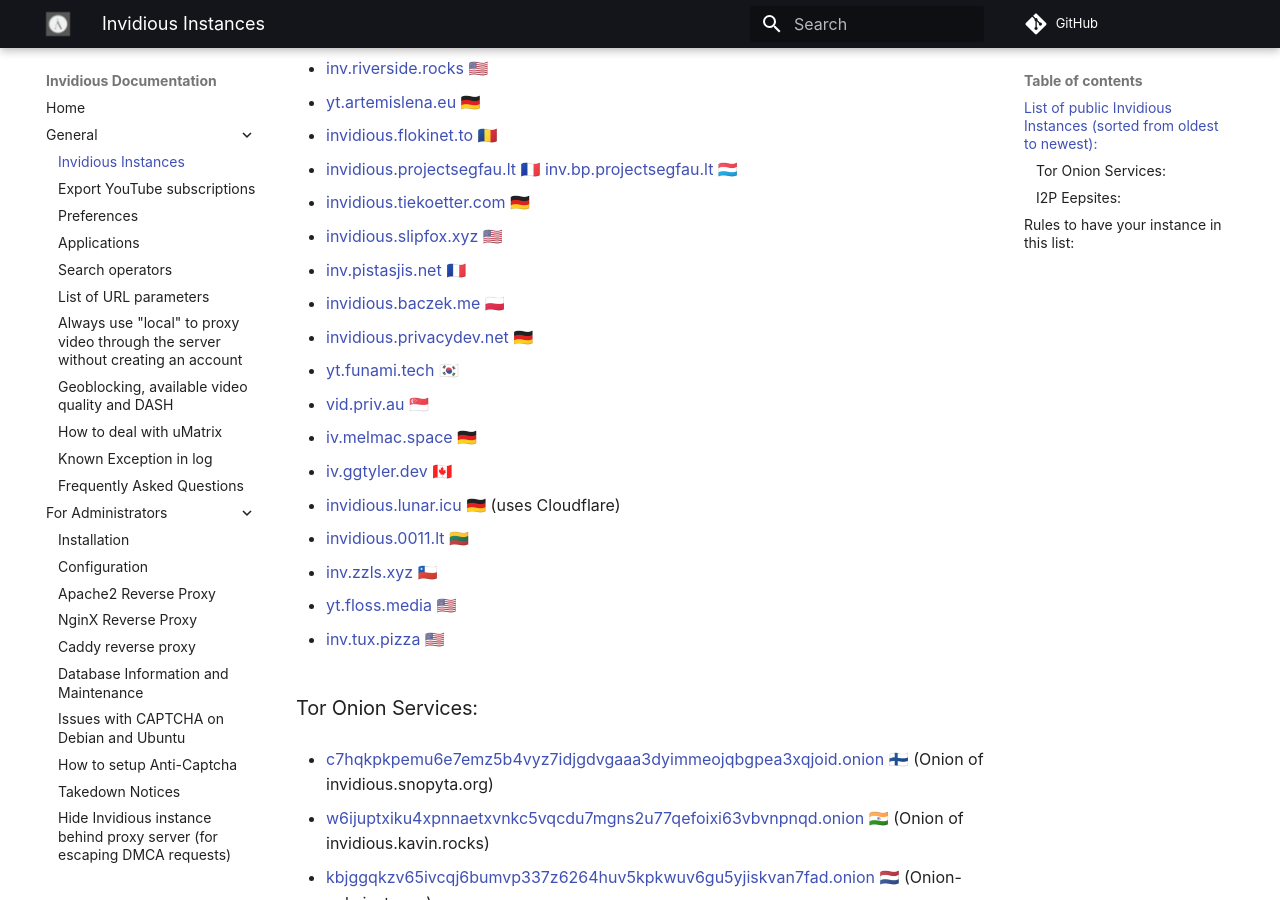
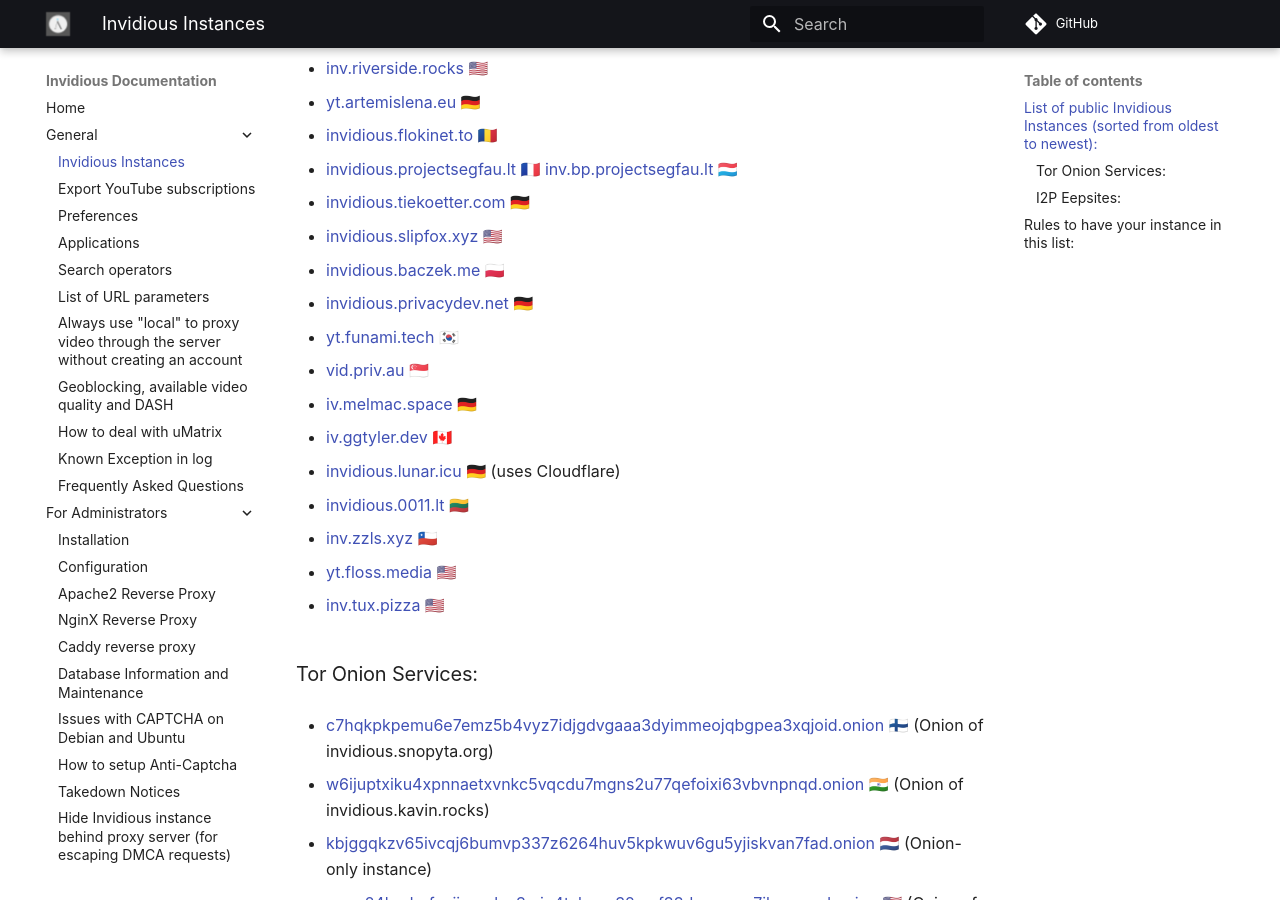
Before and after one commit to iv-org/documentation, an MkDocs documentation site: the page built from docs/instances.md, in a window 1280 px wide and 900 px high, scrolled down 558 px. Built offline with MkDocs 1.6.1 and Material for MkDocs 9.7.7, drawn with Linux system fonts in a browser that asks for light colours; comment, search, counter and statistics services are not loaded; grey boxes are pictures that could not be loaded.

Commit message:
Remove instances that can't apply the solution bypass the youtube error (x2)
This error : The video returned by YouTube isn't the requested one. (WEB client) (VideoNotAvailableException)

Solution: iv-org/invidious#3822 (comment)

```diff
--- a/docs/instances.md
+++ b/docs/instances.md
@@ -27,8 +27,6 @@
 * [invidious.tiekoetter.com](https://invidious.tiekoetter.com) 🇩🇪
 
 * [invidious.slipfox.xyz](https://invidious.slipfox.xyz) 🇺🇸
-
-* [inv.pistasjis.net](https://inv.pistasjis.net) 🇫🇷
 
 * [invidious.baczek.me](https://invidious.baczek.me) 🇵🇱
 
```
